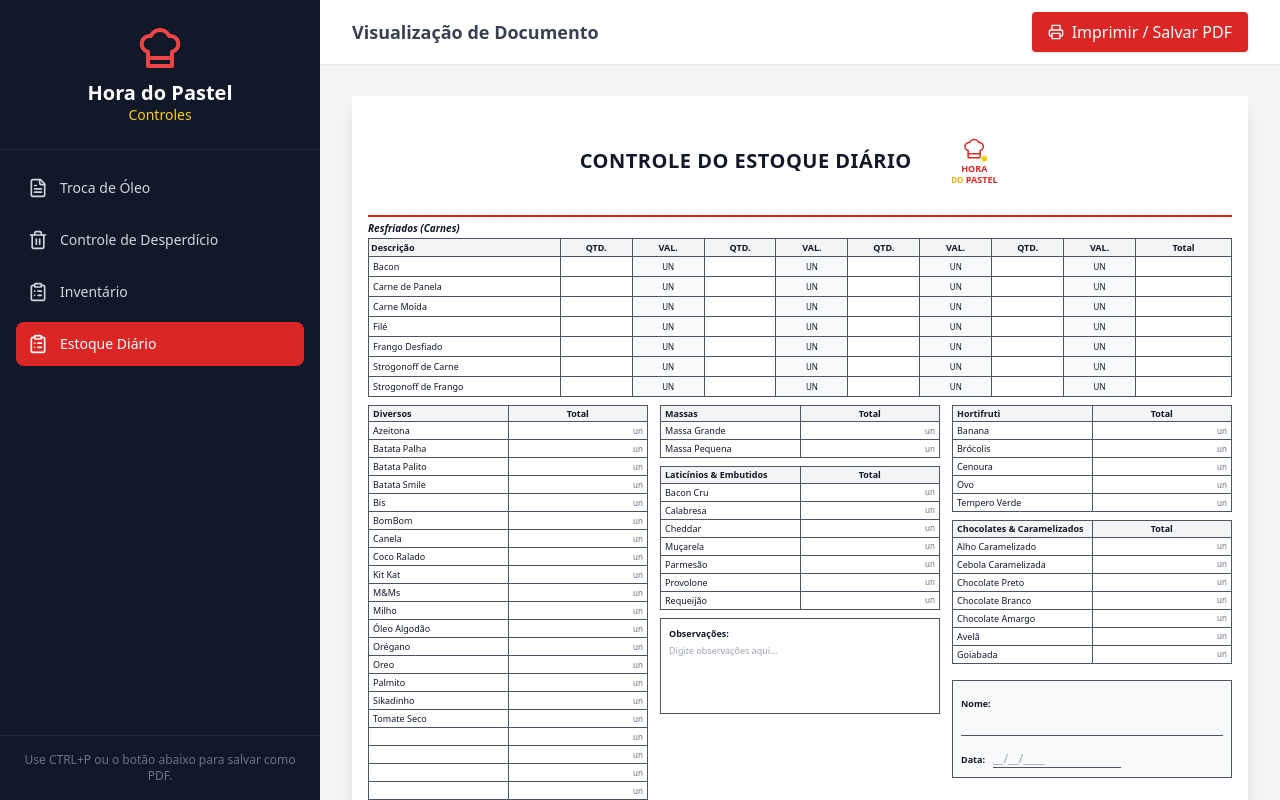
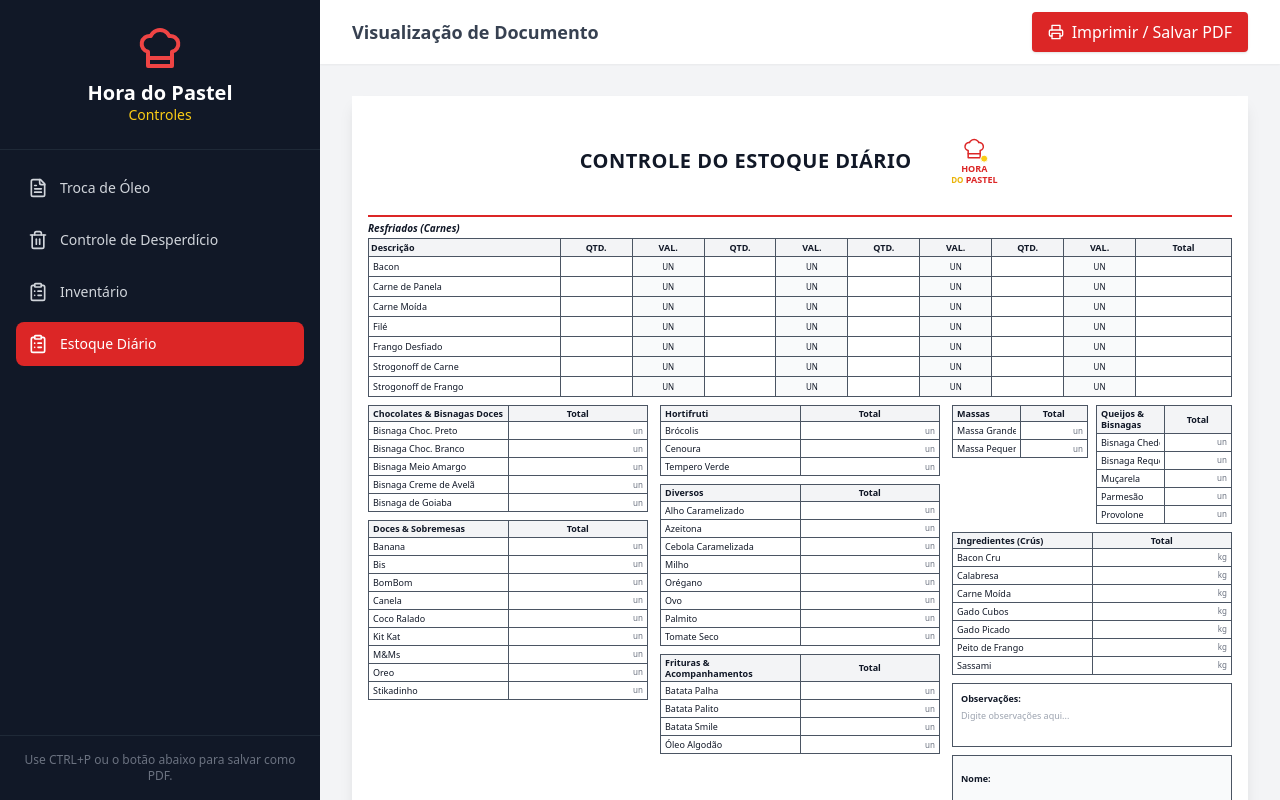
Before and after one commit to Esegnorelli/documentos-edit-veis, a React (Vite) app: page / in a window 1280 px wide. Both pictures are taken after a click on the button "Estoque Diário". Built offline with nearby package versions, Linux system fonts and the light colour scheme.

Commit message:
feat(DailyStock): Add unit customization to tables
Introduces a `unit` parameter to the `renderSimpleTable` function, allowing for dynamic units (e.g., "kg", "L") to be displayed next to input fields in operational forms. This enhances flexibility for different types of inventory and stock data.

```diff
--- a/components/DailyStock.tsx
+++ b/components/DailyStock.tsx
@@ -2,7 +2,7 @@ import React from 'react';
 import { Logo } from './Logo';
 
 export const DailyStock: React.FC = () => {
-  const renderSimpleTable = (title: string, items: string[], rows = items.length) => (
+  const renderSimpleTable = (title: string, items: string[], rows = items.length, unit = "un") => (
     <div className="mb-2 print:break-inside-avoid">
       <table className="w-full border-collapse border border-gray-600 text-[9px] leading-tight">
         <thead>
@@ -24,7 +24,7 @@ export const DailyStock: React.FC = () => {
               <td className="border border-gray-600 px-1 bg-white">
                   <div className="flex justify-between items-center h-full">
                      <input type="text" className="w-full h-full bg-transparent outline-none text-right" />
-                     <span className="text-[8px] text-gray-500 ml-1">un</span>
+                     <span className="text-[8px] text-gray-500 ml-1">{unit}</span>
                   </div>
               </td>
             </tr>
@@ -35,7 +35,7 @@ export const DailyStock: React.FC = () => {
                 <td className="border border-gray-600 px-1 bg-white">
                   <div className="flex justify-between items-center h-full">
                      <input type="text" className="w-full h-full bg-transparent outline-none text-right" />
-                     <span className="text-[8px] text-gray-500 ml-1">un</span>
+                     <span className="text-[8px] text-gray-500 ml-1">{unit}</span>
                   </div>
                 </td>
              </tr>
@@ -62,7 +62,7 @@ export const DailyStock: React.FC = () => {
         </div>
       </div>
 
-      {/* Complex Meat Table */}
+      {/* Complex Meat Table - FIXED as requested */}
       <div className="mb-2">
         <div className="text-[10px] font-bold mb-0.5 italic">Resfriados (Carnes)</div>
         <table className="w-full border-collapse border border-gray-600 text-[9px]">
@@ -100,41 +100,64 @@ export const DailyStock: React.FC = () => {
         </table>
       </div>
 
-      {/* Columns for lists */}
+      {/* Columns for lists - Reorganized Categories */}
       <div className="flex gap-3 items-start">
 
-        {/* Col 1 */}
+        {/* Col 1: Doces */}
         <div className="flex-1">
-          {renderSimpleTable("Diversos", [
-            "Azeitona", "Batata Palha", "Batata Palito", "Batata Smile", "Bis",
-            "BomBom", "Canela", "Coco Ralado", "Kit Kat", "M&Ms", "Milho",
-            "Óleo Algodão", "Orégano", "Oreo", "Palmito", "Sikadinho", "Tomate Seco"
-          ], 23)}
+          {renderSimpleTable("Chocolates & Bisnagas Doces", [
+            "Bisnaga Choc. Preto",
+            "Bisnaga Choc. Branco",
+            "Bisnaga Meio Amargo",
+            "Bisnaga Creme de Avelã",
+            "Bisnaga de Goiaba"
+          ])}
+
+          {renderSimpleTable("Doces & Sobremesas", [
+             "Banana", "Bis", "BomBom", "Canela",
+             "Coco Ralado", "Kit Kat", "M&Ms",
+             "Oreo", "Stikadinho"
+          ])}
         </div>
 
-        {/* Col 2 */}
+        {/* Col 2: Hortifruti, Diversos & Frituras */}
         <div className="flex-1">
-           {renderSimpleTable("Massas", ["Massa Grande", "Massa Pequena"])}
-           {renderSimpleTable("Laticínios & Embutidos", [
-             "Bacon Cru", "Calabresa", "Cheddar", "Muçarela", "Parmesão",
-             "Provolone", "Requeijão"
+           {renderSimpleTable("Hortifruti", [
+             "Brócolis", "Cenoura", "Tempero Verde"
            ])}
 
-           <div className="mt-2 border border-gray-600 p-2 text-[9px] h-24">
-             <strong className="block mb-1">Observações:</strong>
-             <textarea className="w-full h-16 resize-none bg-transparent outline-none" placeholder="Digite observações aqui..."></textarea>
-           </div>
+           {renderSimpleTable("Diversos", [
+             "Alho Caramelizado", "Azeitona", "Cebola Caramelizada",
+             "Milho", "Orégano", "Ovo", "Palmito", "Tomate Seco"
+           ])}
+
+           {renderSimpleTable("Frituras & Acompanhamentos", [
+             "Batata Palha", "Batata Palito", "Batata Smile", "Óleo Algodão"
+           ])}
         </div>
 
-        {/* Col 3 */}
+        {/* Col 3: Massas, Queijos e Crus */}
         <div className="flex-1">
-           {renderSimpleTable("Hortifruti", ["Banana", "Brócolis", "Cenoura", "Ovo", "Tempero Verde"])}
-           {renderSimpleTable("Chocolates & Caramelizados", [
-             "Alho Caramelizado", "Cebola Caramelizada", "Chocolate Preto",
-             "Chocolate Branco", "Chocolate Amargo", "Avelã", "Goiabada"
-           ])}
+           <div className="flex gap-2">
+             <div className="w-1/2">{renderSimpleTable("Massas", ["Massa Grande", "Massa Pequena"])}</div>
+             <div className="w-1/2">{renderSimpleTable("Queijos & Bisnagas", [
+               "Bisnaga Cheddar", "Bisnaga Requeijão",
+               "Muçarela", "Parmesão", "Provolone"
+             ])}</div>
+           </div>
 
-           <div className="mt-4 border border-gray-600 p-2 bg-gray-50">
+           {/* Calabresa moved here */}
+           {renderSimpleTable("Ingredientes (Crús)", [
+             "Bacon Cru", "Calabresa", "Carne Moída", "Gado Cubos", "Gado Picado",
+             "Peito de Frango", "Sassami"
+           ], 7, "kg")}
+
+           <div className="mt-2 border border-gray-600 p-2 text-[9px] h-16 bg-white">
+             <strong className="block mb-1">Observações:</strong>
+             <textarea className="w-full h-8 resize-none bg-transparent outline-none" placeholder="Digite observações aqui..."></textarea>
+           </div>
+
+           <div className="mt-2 border border-gray-600 p-2 bg-gray-50">
               <div className="flex flex-col gap-2">
                  <div>
                    <label className="text-[9px] font-bold mr-2">Nome:</label>
@@ -149,7 +172,7 @@ export const DailyStock: React.FC = () => {
         </div>
       </div>
 
-      {/* Instructions footer - shortened version */}
+      {/* Instructions footer */}
       <div className="mt-2 border-t border-gray-400 pt-1 text-[8px] text-gray-600">
         <p><strong>Atenção:</strong> Tomate seco/Azeitonas (contar &gt; 50%). Calabresa/Muçarela (fracionar por unidade). Provolone (metade = 1 un).</p>
       </div>
```
